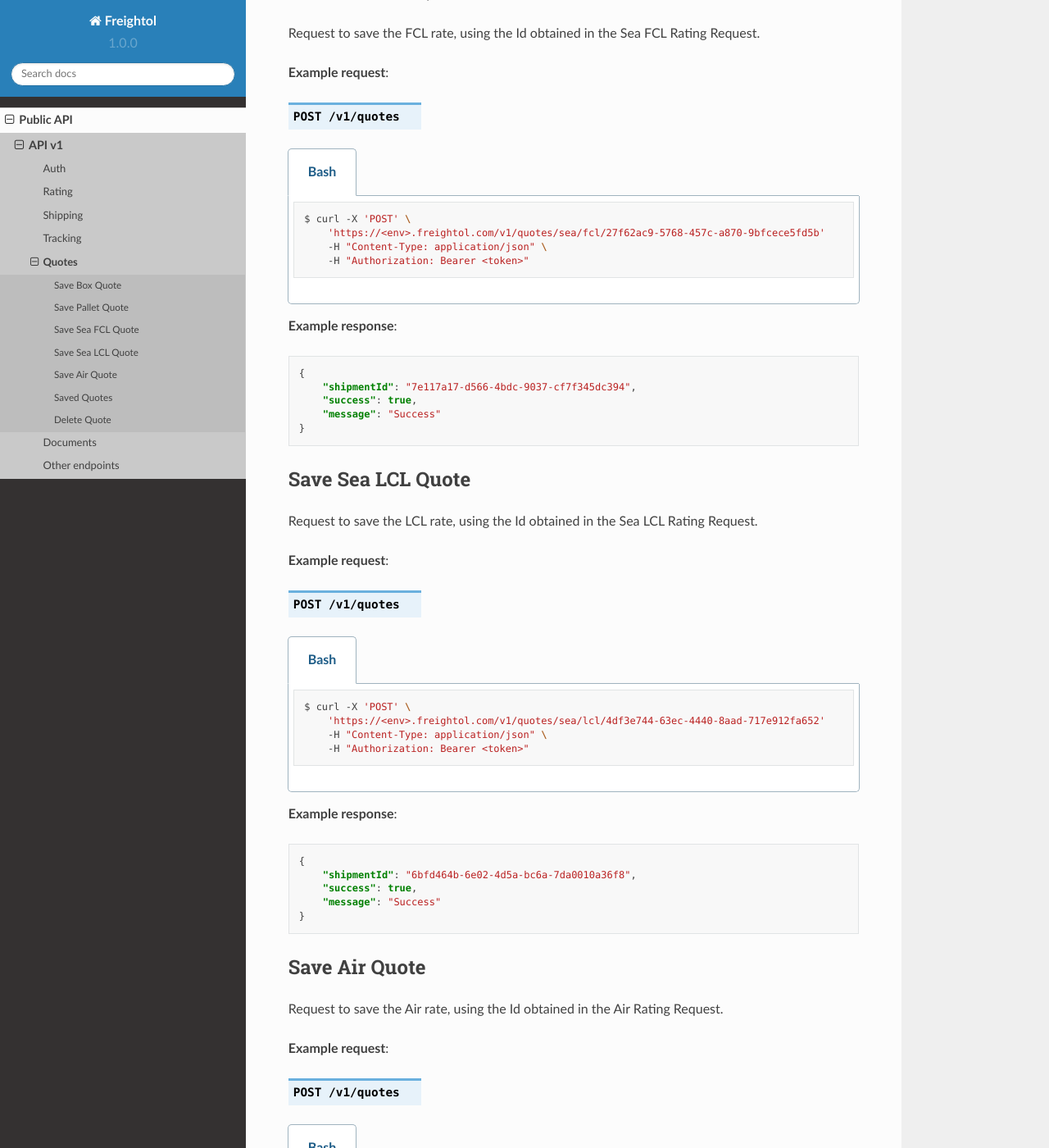
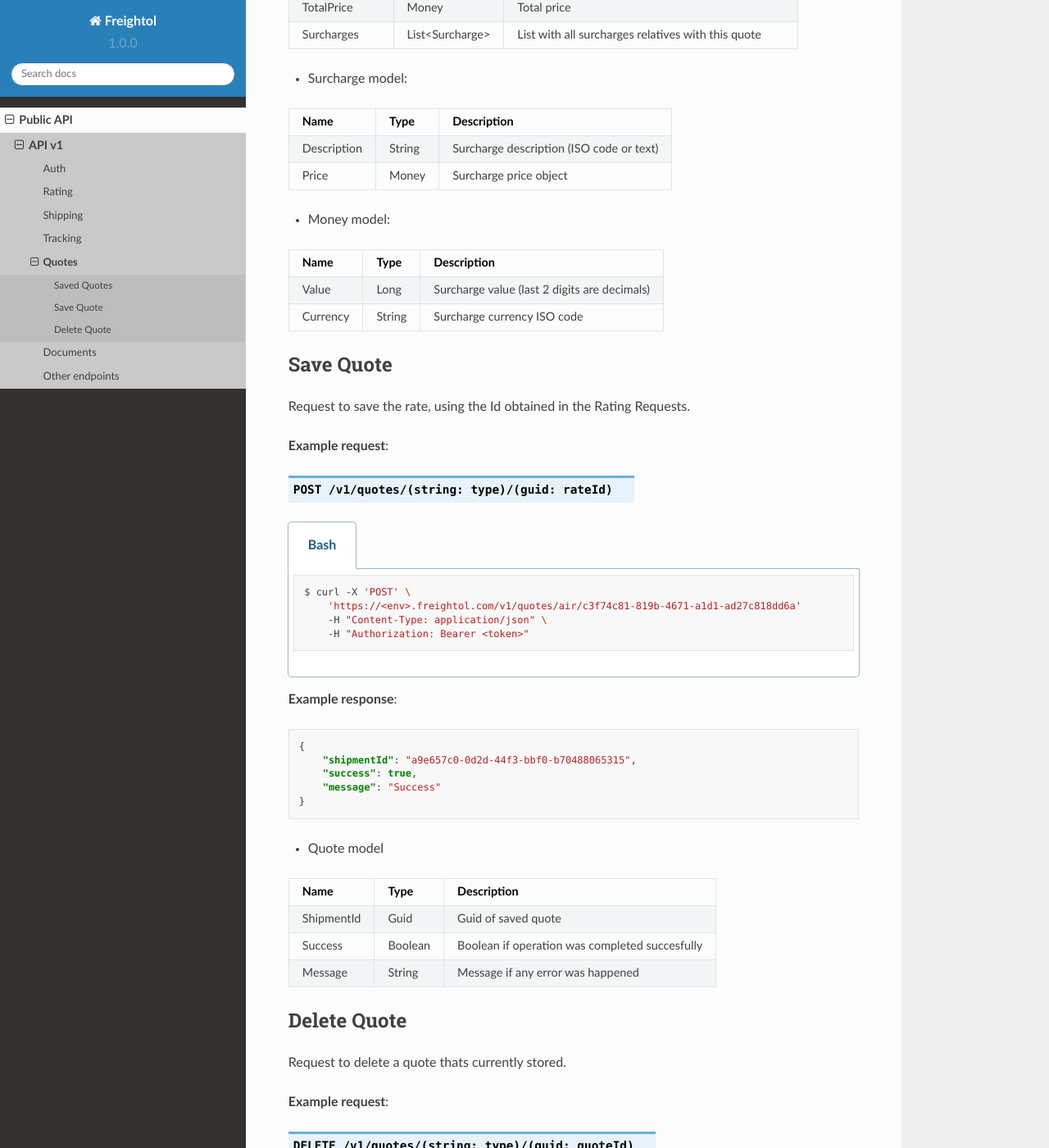
Before and after one commit to PabMartinez/Api-docs, a Sphinx documentation site: the page built from docs/source/api/v1/quotes/index.rst, in a window 1280 px wide and 1400 px high, scrolled down 1377 px. Shown: the whole window at 82% size. Built offline with Sphinx 7.4.7 and the Read the Docs theme 2.0.0, drawn with Linux system fonts in a browser that asks for light colours; some of the changed text lies outside the part shown.

Commit message:
update save quotes

```diff
--- a/docs/source/api/v1/quotes/index.rst
+++ b/docs/source/api/v1/quotes/index.rst
@@ -1,155 +1,6 @@
 =====================
 Quotes
 =====================
-
-Save Box Quote
-----------------
-
-Request to save the Box rate, using the Id obtained in the Box Rating Request.
-
-**Example request**:
-
-.. http:post:: /v1/quotes
-
-
-.. tabs::
-    .. code-tab:: bash
-
-        $ curl -X 'POST' \
-            'https://<env>.freightol.com/v1/quotes/box/3d86df83-0ffa-4bc3-b6cc-37c7d4058c0f'
-            -H "Content-Type: application/json" \
-            -H "Authorization: Bearer <token>"
-
-**Example response**:
-
-
-.. sourcecode:: json
-
-    {
-        "shipmentId": "f5daefae-d5e2-44cc-8b5e-92ade14abab7",
-        "success": true,
-        "message": "Success"
-    }
-
-
-Save Pallet Quote
-----------------
-
-Request to save the Pallet rate, using the Id obtained in the Pallet Rating Request.
-
-**Example request**:
-
-.. http:post:: /v1/quotes
-
-
-.. tabs::
-    .. code-tab:: bash
-
-        $ curl -X 'POST' \
-            'https://<env>.freightol.com/v1/quotes/pallet/86d1cf93-26cd-4352-80bf-1a50aa4ae045'
-            -H "Content-Type: application/json" \
-            -H "Authorization: Bearer <token>"
-
-**Example response**:
-
-
-.. sourcecode:: json
-
-    {
-        "shipmentId": "45b0c812-7cee-457a-97ce-0df1a4017ba9",
-        "success": true,
-        "message": "Success"
-    }
-
-
-Save Sea FCL Quote
-----------------
-
-Request to save the FCL rate, using the Id obtained in the Sea FCL Rating Request.
-
-**Example request**:
-
-.. http:post:: /v1/quotes
-
-
-.. tabs::
-    .. code-tab:: bash
-
-        $ curl -X 'POST' \
-            'https://<env>.freightol.com/v1/quotes/sea/fcl/27f62ac9-5768-457c-a870-9bfcece5fd5b'
-            -H "Content-Type: application/json" \
-            -H "Authorization: Bearer <token>"
-
-**Example response**:
-
-
-.. sourcecode:: json
-
-    {
-        "shipmentId": "7e117a17-d566-4bdc-9037-cf7f345dc394",
-        "success": true,
-        "message": "Success"
-    }
-
-
-Save Sea LCL Quote
-----------------
-
-Request to save the LCL rate, using the Id obtained in the Sea LCL Rating Request.
-
-**Example request**:
-
-.. http:post:: /v1/quotes
-
-
-.. tabs::
-    .. code-tab:: bash
-
-        $ curl -X 'POST' \
-            'https://<env>.freightol.com/v1/quotes/sea/lcl/4df3e744-63ec-4440-8aad-717e912fa652'
-            -H "Content-Type: application/json" \
-            -H "Authorization: Bearer <token>"
-
-**Example response**:
-
-
-.. sourcecode:: json
-
-    {
-        "shipmentId": "6bfd464b-6e02-4d5a-bc6a-7da0010a36f8",
-        "success": true,
-        "message": "Success"
-    }
-
-Save Air Quote
-----------------
-
-Request to save the Air rate, using the Id obtained in the Air Rating Request.
-
-**Example request**:
-
-.. http:post:: /v1/quotes
-
-
-.. tabs::
-    .. code-tab:: bash
-
-        $ curl -X 'POST' \
-            'https://<env>.freightol.com/v1/quotes/air/c3f74c81-819b-4671-a1d1-ad27c818dd6a'
-            -H "Content-Type: application/json" \
-            -H "Authorization: Bearer <token>"
-
-**Example response**:
-
-
-.. sourcecode:: json
-
-    {
-        "shipmentId": "a9e657c0-0d2d-44f3-bbf0-b70488065315",
-        "success": true,
-        "message": "Success"
-    }
-
 
 Saved Quotes
 ----------------
@@ -233,6 +84,45 @@ Value                     Long                 Surcharge value (last 2 digits ar
 Currency                  String               Surcharge currency ISO code
 =======================   ==================   ===========================================================
 
+Save Quote
+----------------
+
+Request to save the rate, using the Id obtained in the Rating Requests.
+
+**Example request**:
+
+.. http:post:: /v1/quotes/(string: type)/(guid: rateId)
+
+
+.. tabs::
+    .. code-tab:: bash
+
+        $ curl -X 'POST' \
+            'https://<env>.freightol.com/v1/quotes/air/c3f74c81-819b-4671-a1d1-ad27c818dd6a'
+            -H "Content-Type: application/json" \
+            -H "Authorization: Bearer <token>"
+
+**Example response**:
+
+
+.. sourcecode:: json
+
+    {
+        "shipmentId": "a9e657c0-0d2d-44f3-bbf0-b70488065315",
+        "success": true,
+        "message": "Success"
+    }
+
+* Quote model
+
+=======================   ==================   ===========================================================
+Name                      Type                 Description
+=======================   ==================   ===========================================================
+ShipmentId                Guid                  Guid of saved quote
+Success                   Boolean               Boolean if operation was completed succesfully
+Message                   String                Message if any error was happened
+=======================   ==================   ===========================================================
+
 Delete Quote
 ----------------
 
```
